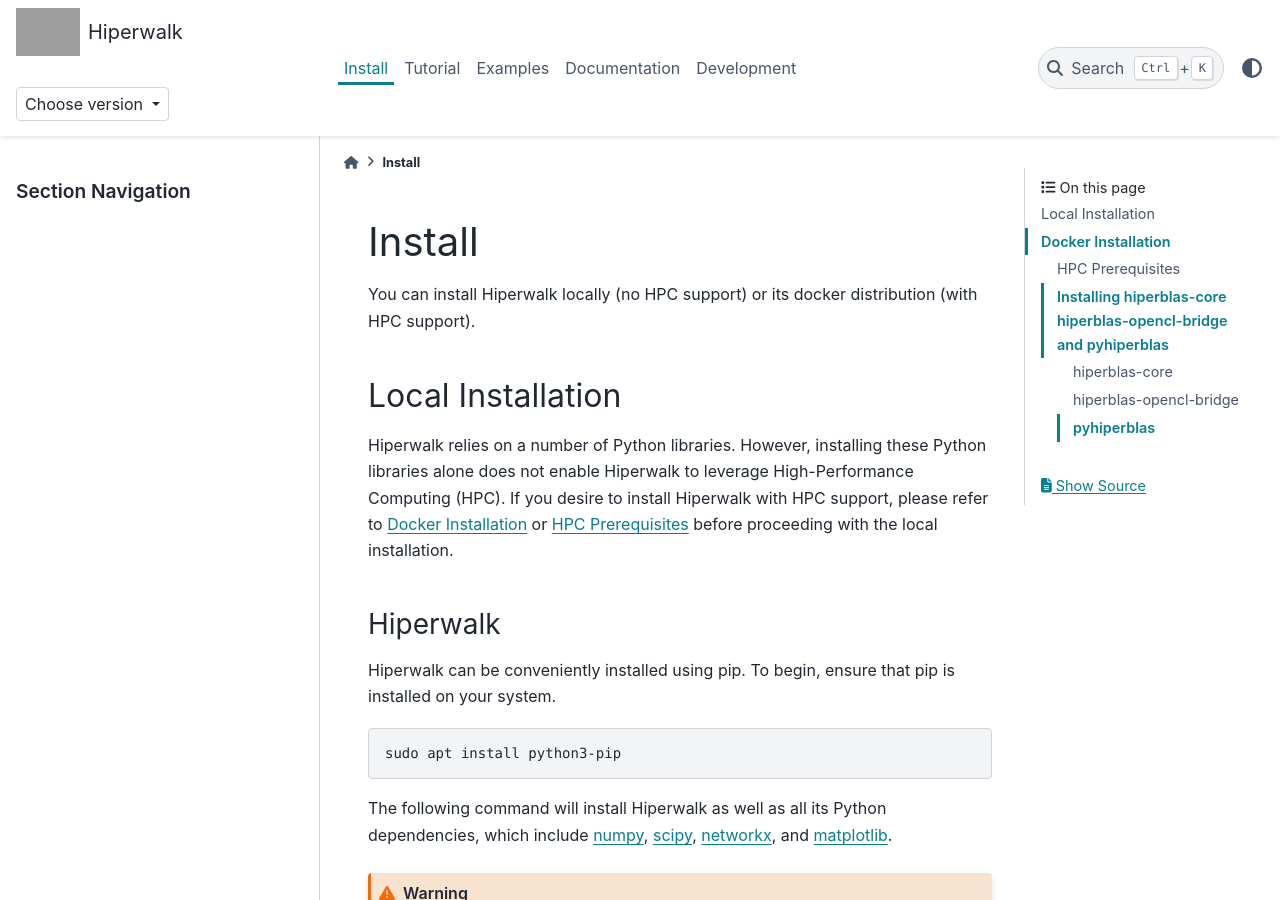
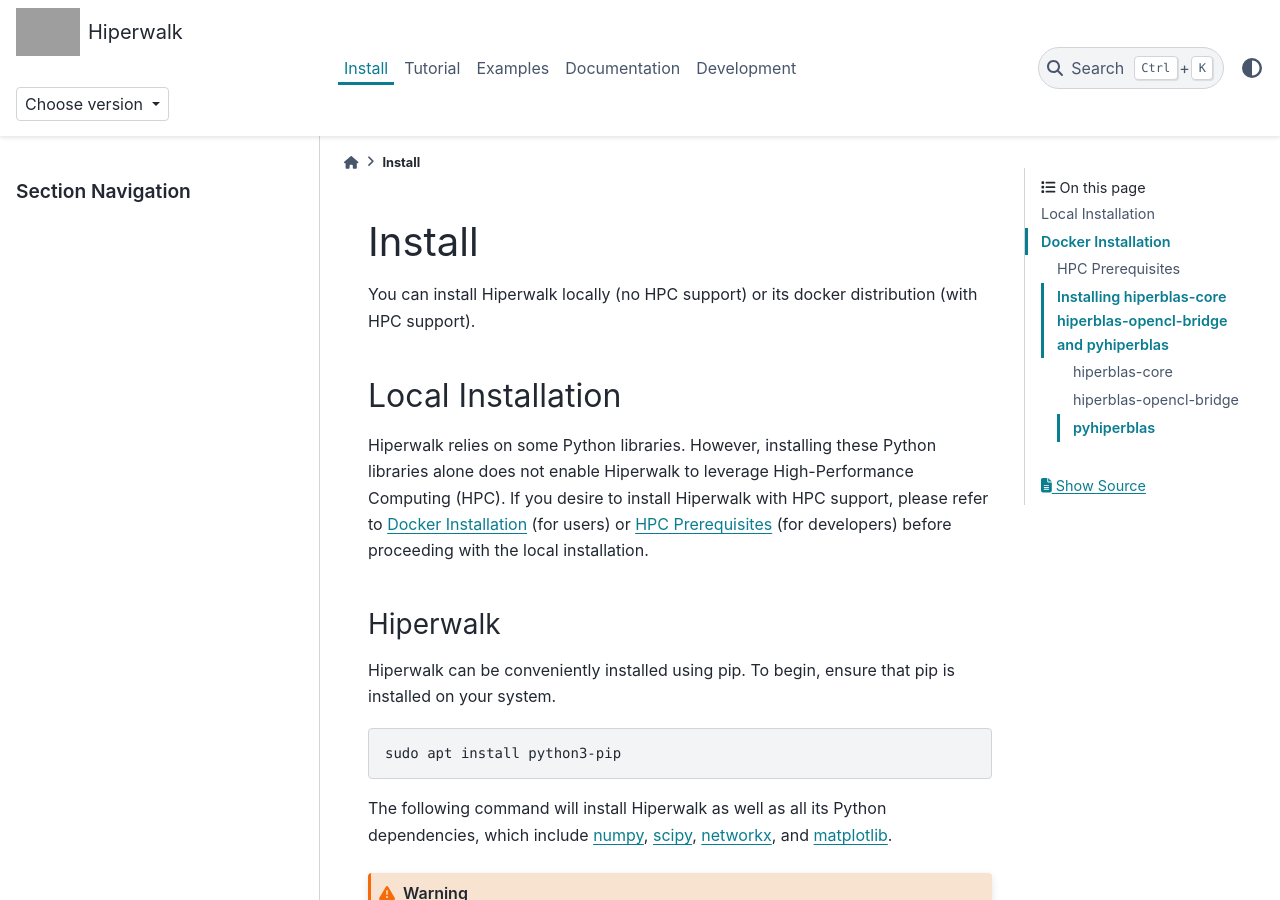
Before and after one commit to hiperwalk/hiperwalk, a Sphinx documentation site: the page built from docs/install/index.rst, in a window 1280 px wide and 900 px high. Built offline with Sphinx 7.4.7 and the PyData theme 0.15.4, drawn with Linux system fonts in a browser that asks for light colours; some of the changed text lies outside the part shown; grey boxes are pictures that could not be loaded.

Commit message:
Update index.rst

```diff
--- a/docs/install/index.rst
+++ b/docs/install/index.rst
@@ -8,13 +8,13 @@
 Local Installation
 ------------------
 
-Hiperwalk relies on a number of Python libraries.
+Hiperwalk relies on some Python libraries.
 However, installing these Python libraries alone does not enable
 Hiperwalk to leverage High-Performance Computing (HPC).
 If you desire to install Hiperwalk with HPC support, please refer
-to :ref:`docs_install_docker_installation` or
-:ref:`docs_install_hpc_prerequisites` before proceeding
-with the local installation.
+to :ref:`docs_install_docker_installation` (for users) or
+:ref:`docs_install_hpc_prerequisites` (for developers)
+before proceeding with the local installation.
 
 .. _docs_install_hiperwalk:
 
@@ -96,8 +96,11 @@
 HPC Prerequisites
 =================
 
-Before proceeding, it's advisable to update and upgrade your
-Ubuntu packages. Execute the following commands:
+This section and the ones that follow are intended
+for developers of the Hiperwalk package.
+Before proceeding, it is advisable to update and
+upgrade your Ubuntu packages.
+Execute the following commands:
 
 .. code-block:: shell
 
```
